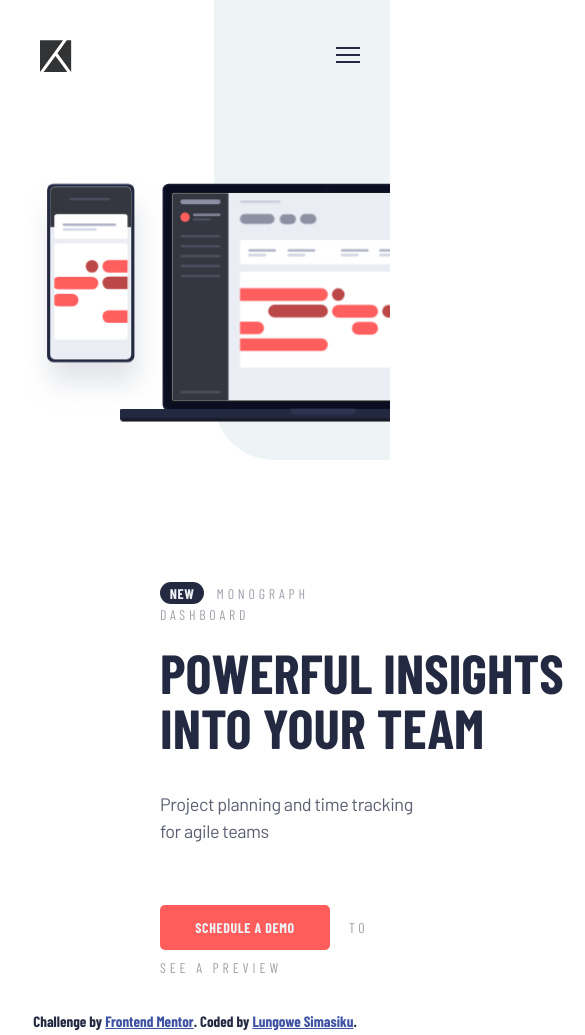
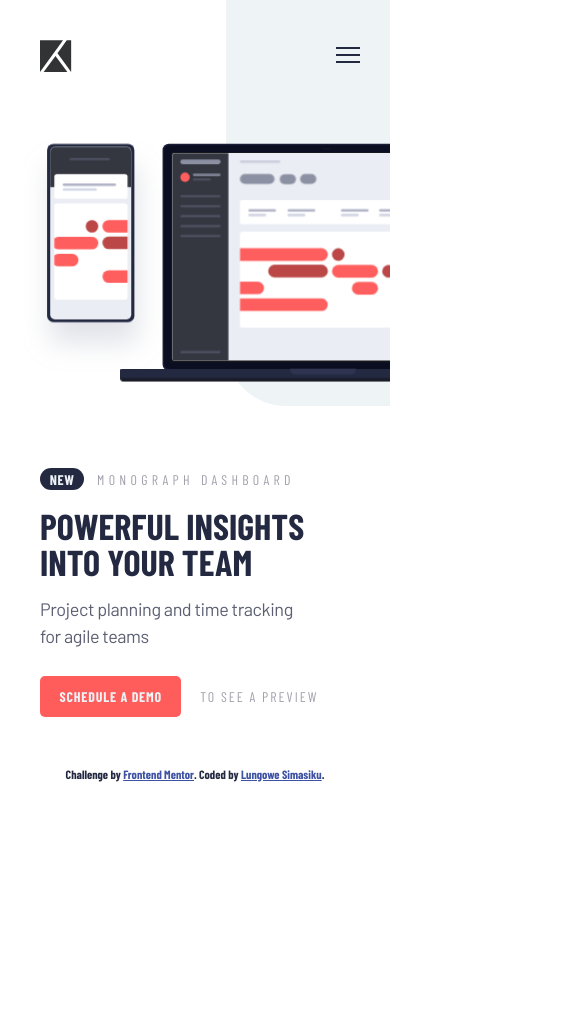
Before and after one commit to Lungowe-S/project-tracking-intro-component-master, a plain HTML site: page index.html in a window 390 px wide. Shown: the top 1035 px of the page, 585 px wide, since content can reach past the window. After the commit the page ends 844 px from the top, so only its background shows below. Drawn offline with nearby package versions, Linux system fonts and the light colour scheme.

Commit message:
The remaining mobile media query styles added to the content area

```diff
--- a/css/style.css
+++ b/css/style.css
@@ -235,10 +235,48 @@ p:nth-of-type(2) {
 
   .content_description {
     order: 1;
+    padding-left: 2em;
+    padding-top: 4em;
   }
 
   .nav_background {
-    width: 8.8em;
-    height: 23em;
+    width: 8.2em;
+    height: 20.3em;
+  }
+
+  .illustration {
+    padding-top: 3em;
+  }
+
+  .content_area p:nth-child(1) {
+    letter-spacing: 4.3px;
+  }
+
+  h2 {
+    font-size: 1.8em;
+    padding-top: 0.5em;
+  }
+
+  p:nth-of-type(2) {
+    padding-top: 0.9em;
+  }
+
+  .demo_button_area {
+    padding-top: 1.3em;
+  }
+
+  .button {
+    padding: 10px 6px;
+    width: 10.1em;
+    letter-spacing: 0.8px;
+  }
+
+  .demo_button_area span {
+    letter-spacing: 2px;
+  }
+
+  .attribution {
+    font-size: 0.6em;
+    padding-top: 4em;
   }
 }
```
